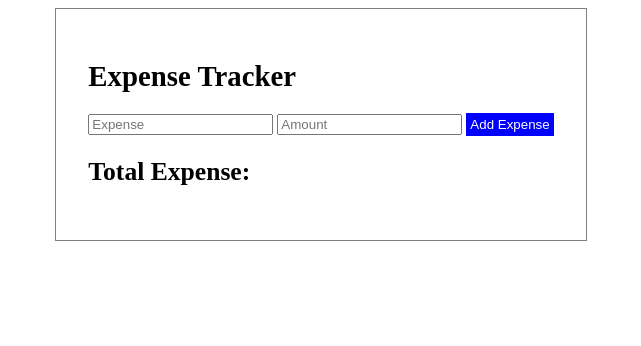
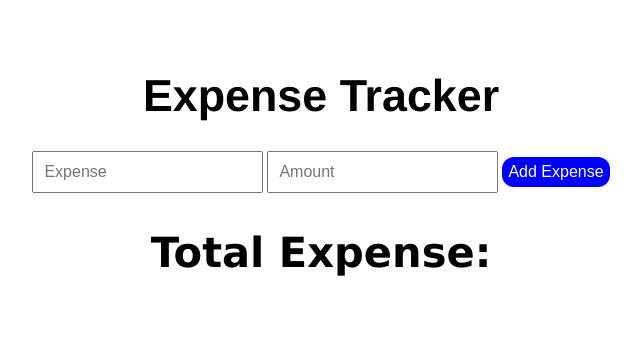
Before and after one commit to stevemuiru/expense-tracker, a plain HTML site: page index.html in a window 1280 px wide. Shown: the whole page, without its empty margins (319-960 px from the left). Drawn offline with Linux system fonts and the light colour scheme.

Commit message:
fixed a bug. added more css

```diff
--- a/index.html
+++ b/index.html
@@ -10,8 +10,8 @@
     <div class="container">
         <h1>Expense Tracker</h1>
         <form action>
-          <input type="text" id="expense" placeholder="Expense">
-              <input type="number" id="amount" placeholder="Amount">
+          <input type="text" id="expense" placeholder="Expense" required>
+              <input type="number" id="amount" placeholder="Amount" required>
           <button id="submit">Add Expense</button>
         </form>
         <h2 id ="h2">Total Expense:</h2>
--- a/style.css
+++ b/style.css
@@ -6,20 +6,33 @@ body{
     place-items: center;
 }
 .container{
-    border: 1px solid grey;
     padding: 32px;
+    text-align: center;
+
 }
 h1{
-    font-size: 1.8rem;
+    font-size: 2.8rem;
     font-weight: bold;
+    font-family: 'Franklin Gothic Medium', 'Arial Narrow', Arial, sans-serif;
 }
 #h2{
-    font-size: 1.6rem;
+    font-size: 2.6rem;
+    font-family: 'Lucida Sans', 'Lucida Sans Regular', 'Lucida Grande', 'Lucida Sans Unicode', Geneva, Verdana, sans-serif;
 }
 #submit{
     background-color: #0000FF;
     border: 0;
-    padding: 4px;
+    padding: 6px;
     color: #FFFFFF;
+    cursor: pointer;
+    border-radius: 12px;
+    font-size: 16px;
 
 }
+#submit:hover{
+    opacity: 0.7;
+}
+#expense, #amount {
+    font-size: 16px;
+    padding: 10px;
+}
```
Also changed, not shown: main.js (line endings or trailing spaces).
